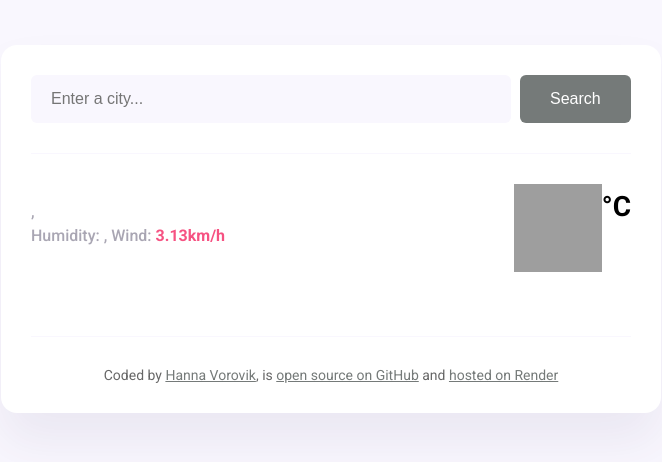
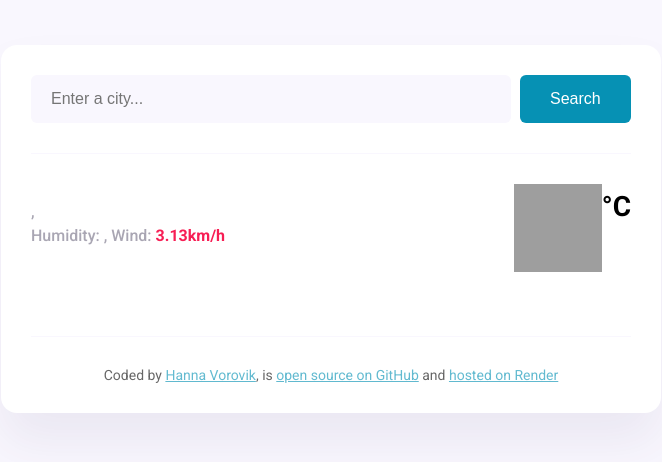
Before and after one commit to Vorovik17/my-meteo-forecast-app, a plain HTML site: page index.html in a window 1280 px wide. Shown: the whole page, without its empty margins (309-971 px from the left). Drawn offline with nearby package versions, Linux system fonts and the light colour scheme; no server answers; grey boxes are pictures that could not be loaded.

Commit message:
design changed

```diff
--- a/index.html
+++ b/index.html
@@ -48,8 +48,8 @@
         Coded by
         <a href="https://github.com/Vorovik17" target="_blank">Hanna Vorovik</a>,
         is
-        <a href="https://github.com/Vorovik17/my-meteo-App" target="_blank">open source on GitHub</a> and
-        <a href="https://my-meteo-app.onrender.com/" target="_blank">hosted on Render</a>
+        <a href="https://github.com/Vorovik17/my-meteo-forecast-app" target="_blank">open source on GitHub</a> and
+        <a href="https://my-meteo-forecast-app.onrender.com/" target="_blank">hosted on Render</a>
     </footer>
     </div>
     <script src="src/index.js"></script>
--- a/src/style.css
+++ b/src/style.css
@@ -17,7 +17,7 @@ main{
     padding: 30px;
 }
 a{
-    color:#757a79;
+    color:#0691b4a1;
 }
 header{
     border-bottom: 1px solid #f9f7fe;
@@ -36,7 +36,8 @@ header{
 }
 .search-form-button{
     color: white;
-    background-color: #757a79;
+    background-color:
+#0691b4;
     border: none;
     border-radius: 6px;
     padding: 15px 30px;
@@ -62,7 +63,8 @@ header{
     font-weight: 500;
 }
 .weather-app-details strong{
-    color: #f65282;
+    color:
+#f71e54;
 }
 
 .weather-app-temperature-container{
@@ -112,7 +114,7 @@ header{
 .weather-forecast-temperatures{
     text-align: center;
     margin-top: 10px;
-    color: #f65282;
+    color:#f71e54;
     display: flex;
     justify-content: center;
 }
```
